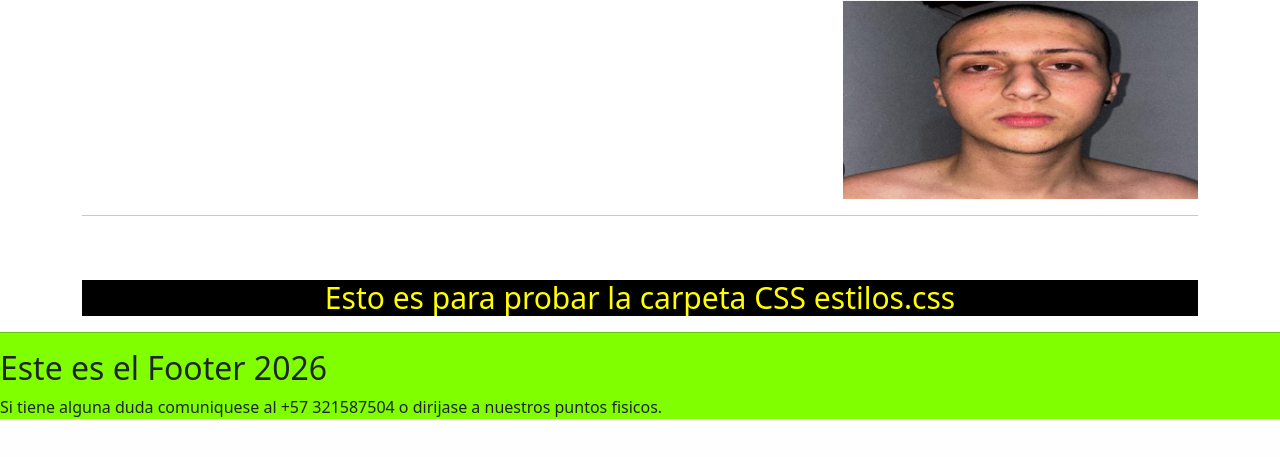
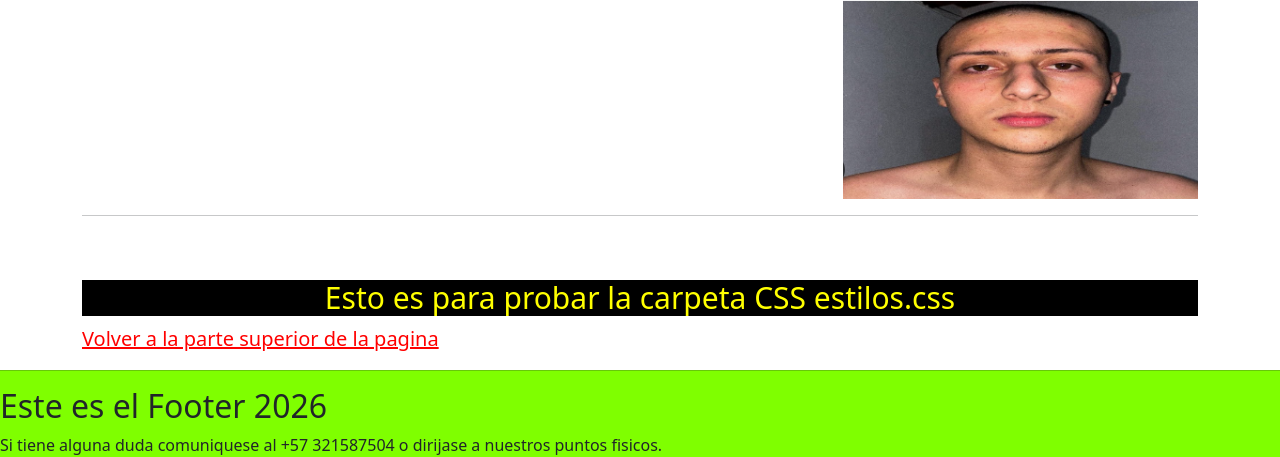
Before and after one commit to iiTzSebas/Proyecto-Zeus-JP-JS-JL-JC, a Django app: template AppPagina/templates/contacto.html in a window 1280 px wide. Shown: the part 1201-1658 px from the top of the page. Before the commit the page ends 1620 px from the top, so only its background shows below. Run offline with Django 3.2, Linux system fonts and the light colour scheme; the template is opened without the code that fills it, so the values that code supplies are empty.

Commit message:
pantalla jp
actualizar botón y estilos

```diff
--- a/AppPagina/templates/contacto.html
+++ b/AppPagina/templates/contacto.html
@@ -104,6 +104,9 @@
 
 <h4 class="otroxd"> Esto es para probar la carpeta CSS estilos.css</h4>
 
+<!--<a href="#" class="btn btn-primary shadow">Volver a la parte superior de la pagina</a>-->
+
+<a href="#" class="texto-rojo">Volver a la parte superior de la pagina</a>
   {% endblock %}
 
   {% block pie %} Si tiene alguna duda comuniquese al +57 321587504
```
